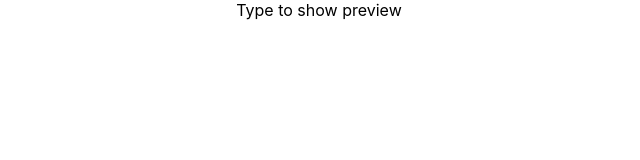
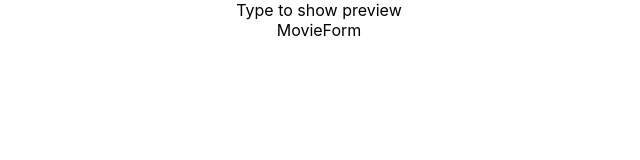
Before and after one commit to KhaymanaKing/movie-list-maker-react, a React (Create React App) app: page / in a window 1280 px wide. Shown: the top 160 px of the page, without its empty margins (321-961 px from the left). Built offline with nearby package versions, Linux system fonts and the light colour scheme.

Commit message:
added movieform

```diff
--- a/src/App.js
+++ b/src/App.js
@@ -9,7 +9,7 @@ function App() {
   const [allMovies, setAllMovies] = useState([]);
   const [filteredMovies, setFilteredMovies] = useState('');
   const [movieYear, setMovieYear] = useState('');
-  const [movieDirector, setMovieDirector] = ('');
+  const [movieDirector, setMovieDirector] = useState('');
   const [movieTitle, setMovieTitle] = useState('');
   const [movieColor, setMovieColor] = useState('');
 
@@ -43,7 +43,17 @@ function App() {
             : <div> Type to show preview</div>
         }
       </div>
-
+      <MovieForm
+        submitMovie={submitMovie}
+        movieTitle={movieTitle}
+        setMovieTitle={ setMovieTitle}
+        movieYear={movieYear}
+        setMovieYear={ setMovieYear}
+        movieDirector={movieDirector}
+        setMovieDirector={ setMovieDirector}
+        movieColor={movieColor}
+        setMovieColor={ setMovieColor}
+      />
     </div>
   );
 }
```
